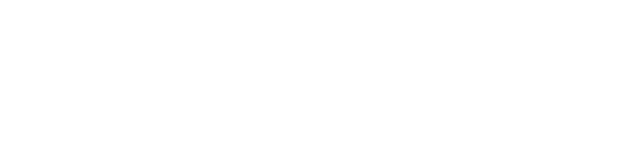
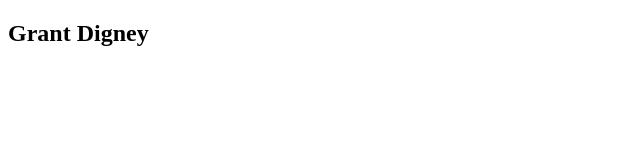
Before and after one commit to gdigney1/foobar, a plain HTML site: page index.html in a window 1280 px wide. Shown: the whole page, without its empty margins (0-640 px from the left). Drawn offline with Linux system fonts and the light colour scheme.

Commit message:
update h2 with my name

```diff
--- a/index.html
+++ b/index.html
@@ -6,7 +6,7 @@
   <title>Document</title>
 </head>
 <body>
-  <h2></h2>
+  <h2>Grant Digney</h2>
 
 </body>
 </html>
```
